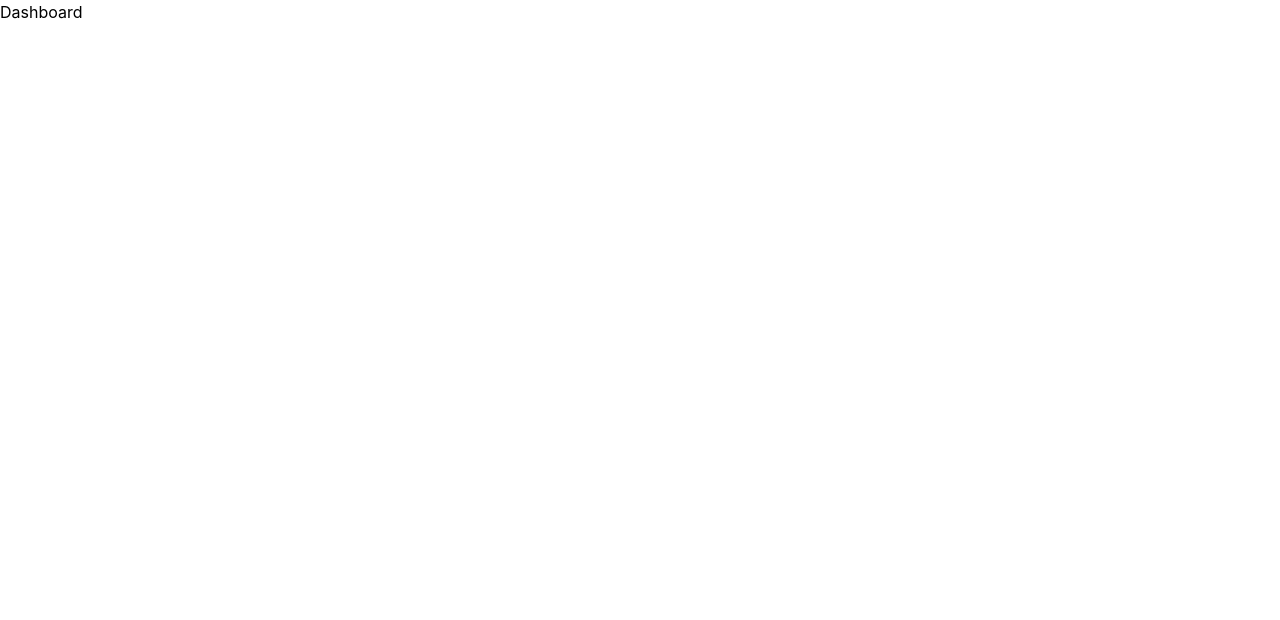
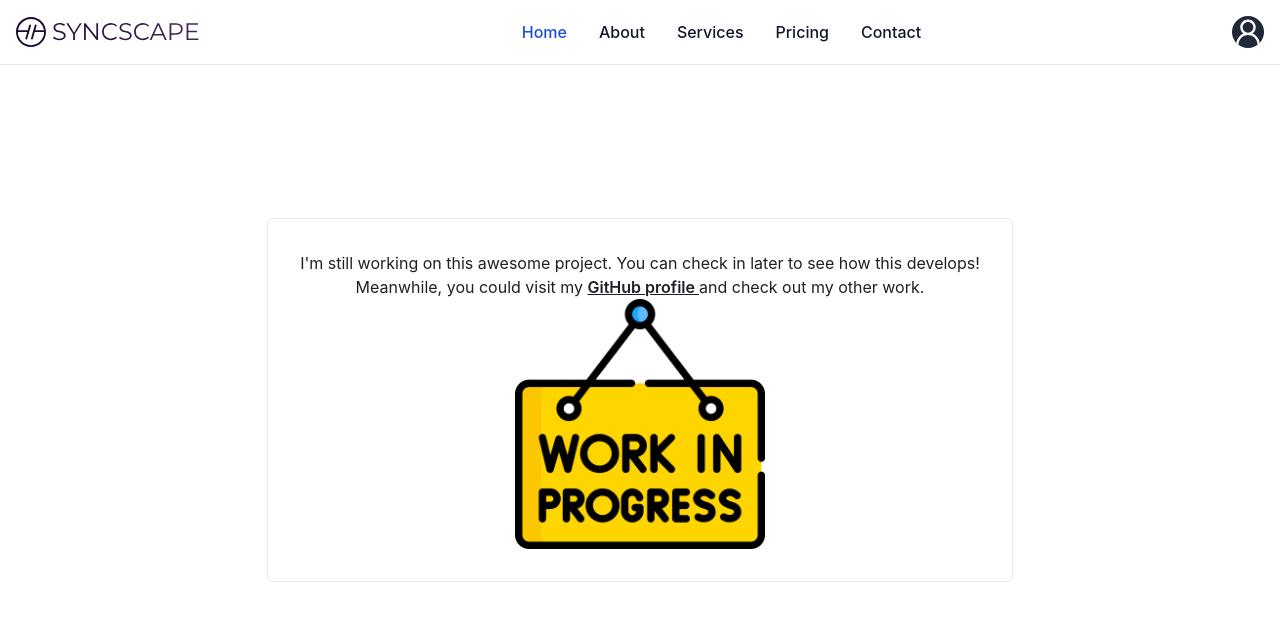
Before and after one commit to scarletczen/syncscape, a React (Vite) app: page /dashboard in a window 1280 px wide. Shown: the top 620 px of the page. Built offline with nearby package versions, Linux system fonts and the light colour scheme; sample sign-in values are in the browser's storage; a web font is replaced by a local one.

Commit message:
Placeholder Boxes

```diff
--- a/src/components/layout/AuthLayout.tsx
+++ b/src/components/layout/AuthLayout.tsx
@@ -6,7 +6,7 @@ type Props = {};
 
 function AuthLayout({}: Props) {
   return (
-    <div className="w-full h-full grid-cols-2 sm:grid">
+    <div className="w-full h-full min-h-[100vh] grid-cols-2 sm:grid">
       {/* BODY */}
       <div className="relative w-full h-full overflow-y-auto bg-mauve1">
         <Outlet />
--- a/src/components/layout/Layout.tsx
+++ b/src/components/layout/Layout.tsx
@@ -1,10 +1,12 @@
 import { Outlet } from "react-router-dom";
+import Navbar from "./Navbar";
 
 type Props = {};
 
 function Layout({}: Props) {
   return (
-    <div className="">
+    <div className="w-full h-full min-h-[100vh] flex items-center justify-center">
+      <Navbar />
       <Outlet />
     </div>
   );
--- /dev/null
+++ b/src/components/layout/Navbar.tsx
@@ -0,0 +1,157 @@
+import { ReactComponent as GradientLogo } from "@assets/syncscape-gradient.svg";
+import { cn } from "@utils/cn";
+import { useState } from "react";
+import { AiOutlineUser } from "react-icons/ai";
+import useLogoutMutation from "../../hooks/auth/useLogoutMutation";
+
+function Navbar() {
+  const [isUserMenuOpen, setIsUserMenuOpen] = useState(false);
+  const logoutMutation = useLogoutMutation();
+
+  return (
+    <nav className="fixed top-0 left-0 z-20 w-full bg-white border-b border-gray-200 ">
+      <div className="flex flex-wrap items-center justify-between max-w-screen-xl p-4 mx-auto">
+        <a href="https://flowbite.com/" className="flex items-center">
+          <GradientLogo className="h-8 mr-3" />
+        </a>
+        <div className="flex items-center md:order-2">
+          <button
+            onClick={() => setIsUserMenuOpen((prev) => !prev)}
+            type="button"
+            className="relative flex mr-3 text-sm bg-gray-800 rounded-full md:mr-0 focus:ring-4 focus:ring-gray-300 "
+            id="user-menu-button"
+            aria-expanded="false"
+            data-dropdown-toggle="user-dropdown"
+            data-dropdown-placement="bottom"
+          >
+            <span className="sr-only">Open user menu</span>
+            <AiOutlineUser className="w-8 h-8 rounded-full fill-white" />
+            <div
+              className={cn(
+                "z-50 absolute top-5 right-5  my-4 text-base list-none bg-white divide-y divide-gray-100 rounded-lg shadow ",
+                !isUserMenuOpen && "hidden"
+              )}
+              id="user-dropdown"
+            >
+              <div className="px-4 py-3">
+                <span className="block text-sm text-gray-900 ">
+                  Bonnie Green
+                </span>
+                <span className="block text-sm text-gray-500 truncate ">
+                  dummy@email.com
+                </span>
+              </div>
+              <ul className="py-2" aria-labelledby="user-menu-button">
+                <li>
+                  <a
+                    href="#"
+                    className="block px-4 py-2 text-sm text-gray-700 hover:bg-gray-100 "
+                  >
+                    Dashboard
+                  </a>
+                </li>
+                <li>
+                  <a
+                    href="#"
+                    className="block px-4 py-2 text-sm text-gray-700 hover:bg-gray-100 "
+                  >
+                    Settings
+                  </a>
+                </li>
+                <li>
+                  <a
+                    href="#"
+                    className="block px-4 py-2 text-sm text-gray-700 hover:bg-gray-100 "
+                  >
+                    Earnings
+                  </a>
+                </li>
+                <li>
+                  <a
+                    onClick={() => logoutMutation()}
+                    className="block px-4 py-2 text-sm text-gray-700 hover:bg-gray-100 "
+                  >
+                    Sign out
+                  </a>
+                </li>
+              </ul>
+            </div>
+          </button>
+
+          <button
+            data-collapse-toggle="mobile-menu-2"
+            type="button"
+            className="inline-flex items-center p-2 ml-1 text-sm text-gray-500 rounded-lg md:hidden hover:bg-gray-100 focus:outline-none focus:ring-2 focus:ring-gray-200 "
+            aria-controls="mobile-menu-2"
+            aria-expanded="false"
+          >
+            <span className="sr-only">Open main menu</span>
+            <svg
+              className="w-6 h-6"
+              aria-hidden="true"
+              fill="currentColor"
+              viewBox="0 0 20 20"
+              xmlns="http://www.w3.org/2000/svg"
+            >
+              <path
+                fill-rule="evenodd"
+                d="M3 5a1 1 0 011-1h12a1 1 0 110 2H4a1 1 0 01-1-1zM3 10a1 1 0 011-1h12a1 1 0 110 2H4a1 1 0 01-1-1zM3 15a1 1 0 011-1h12a1 1 0 110 2H4a1 1 0 01-1-1z"
+                clip-rule="evenodd"
+              ></path>
+            </svg>
+          </button>
+        </div>
+        <div
+          className="items-center justify-between hidden w-full md:flex md:w-auto md:order-1"
+          id="mobile-menu-2"
+        >
+          <ul className="flex flex-col p-4 mt-4 font-medium border border-gray-100 rounded-lg md:p-0 bg-gray-50 md:flex-row md:space-x-8 md:mt-0 md:border-0 md:bg-white ">
+            <li>
+              <a
+                href="#"
+                className="block py-2 pl-3 pr-4 text-white bg-blue-700 rounded md:bg-transparent md:text-blue-700 md:p-0 "
+                aria-current="page"
+              >
+                Home
+              </a>
+            </li>
+            <li>
+              <a
+                href="#"
+                className="block py-2 pl-3 pr-4 text-gray-900 rounded hover:bg-gray-100 md:hover:bg-transparent md:hover:text-blue-700 md:p-0 "
+              >
+                About
+              </a>
+            </li>
+            <li>
+              <a
+                href="#"
+                className="block py-2 pl-3 pr-4 text-gray-900 rounded hover:bg-gray-100 md:hover:bg-transparent md:hover:text-blue-700 md:p-0 "
+              >
+                Services
+              </a>
+            </li>
+            <li>
+              <a
+                href="#"
+                className="block py-2 pl-3 pr-4 text-gray-900 rounded hover:bg-gray-100 md:hover:bg-transparent md:hover:text-blue-700 md:p-0 "
+              >
+                Pricing
+              </a>
+            </li>
+            <li>
+              <a
+                href="#"
+                className="block py-2 pl-3 pr-4 text-gray-900 rounded hover:bg-gray-100 md:hover:bg-transparent md:hover:text-blue-700 md:p-0 "
+              >
+                Contact
+              </a>
+            </li>
+          </ul>
+        </div>
+      </div>
+    </nav>
+  );
+}
+
+export default Navbar;
--- /dev/null
+++ b/src/hooks/auth/useLogoutMutation.tsx
@@ -0,0 +1,8 @@
+function useLogoutMutation() {
+  return async () => {
+    localStorage.clear();
+    window.location.href = "/";
+  };
+}
+
+export default useLogoutMutation;
--- a/src/index.css
+++ b/src/index.css
@@ -15,19 +15,4 @@
     text-shadow: rgba(0, 0, 0, 0.01) 0 0 1px;
     -webkit-tap-highlight-color: transparent;
   }
-  html {
-    height: 100vh;
-    width: 100vw;
-  }
-  html,
-  body,
-  #root {
-    margin: 0;
-    padding: 0;
-    display: flex;
-    flex-grow: 1;
-    max-height: 100%;
-    max-width: 100%;
-    overflow: hidden;
-  }
 }
--- a/src/routes/PrivateRoutes.tsx
+++ b/src/routes/PrivateRoutes.tsx
@@ -1,5 +1,6 @@
 import { Navigate, Route, Routes } from "react-router-dom";
 import Layout from "@components/layout/Layout";
+import WIP from "@assets/work-in-progress.png";
 type Props = {};
 
 function PrivateRoutes({}: Props) {
@@ -7,7 +8,28 @@ function PrivateRoutes({}: Props) {
     <Routes>
       <Route path="/" element={<Layout />}>
         <Route index element={<Navigate to={"/dashboard"} replace />} />
-        <Route path="/dashboard" element={<div>Dashboard</div>} />
+        <Route
+          path="/dashboard"
+          element={
+            <div className="flex flex-col items-center justify-center p-8 border rounded-md text-mauve12">
+              I'm still working on this awesome project. You can check in later
+              to see how this develops!{" "}
+              <span>
+                Meanwhile, you could visit my{" "}
+                <a
+                  target="_blank"
+                  rel="noreferrer"
+                  className="font-semibold underline"
+                  href="https://github.com/abhinavthapa1998"
+                >
+                  GitHub profile{" "}
+                </a>
+                and check out my other work.
+              </span>
+              <img src={WIP} className="w-[250px] h-auto" />
+            </div>
+          }
+        />
         <Route path="/users/*" element={<div>Users</div>} />
         <Route path="*" element={<Navigate to={"/dashboard"} replace />} />
       </Route>
--- a/tsconfig.json
+++ b/tsconfig.json
@@ -23,8 +23,7 @@
       "@components/*": ["./src/components/*"],
       "@utils/*": ["./src/utils/*"],
       "@assets/*": ["./src/assets/*"],
-      "@pages/*": ["./src/pages/*"],
-      "@api/*": ["./src/api/*"]
+      "@pages/*": ["./src/pages/*"]
     }
   },
   "include": ["src"],
```
Also changed, not shown: src/assets/work-in-progress.png (added), 1 other file (tests, documents, lock files or other folders).
